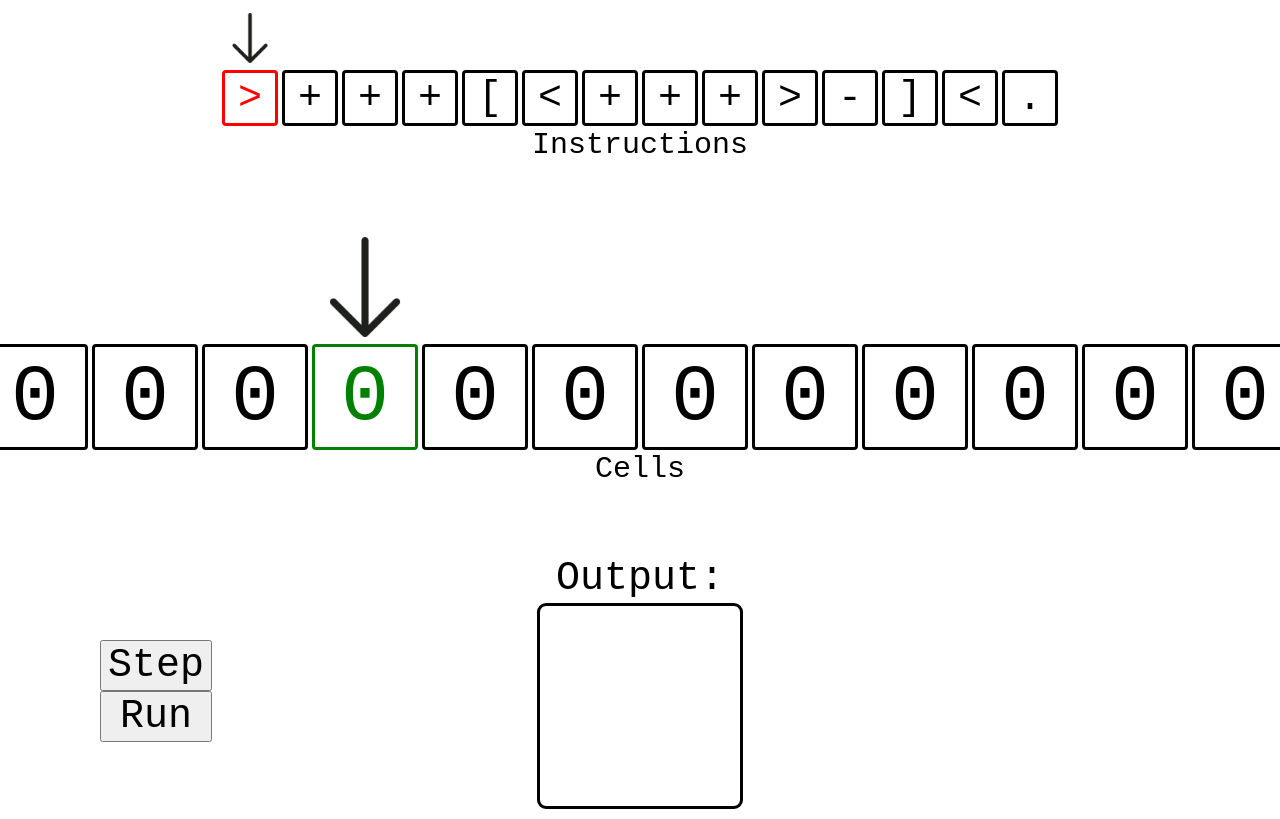
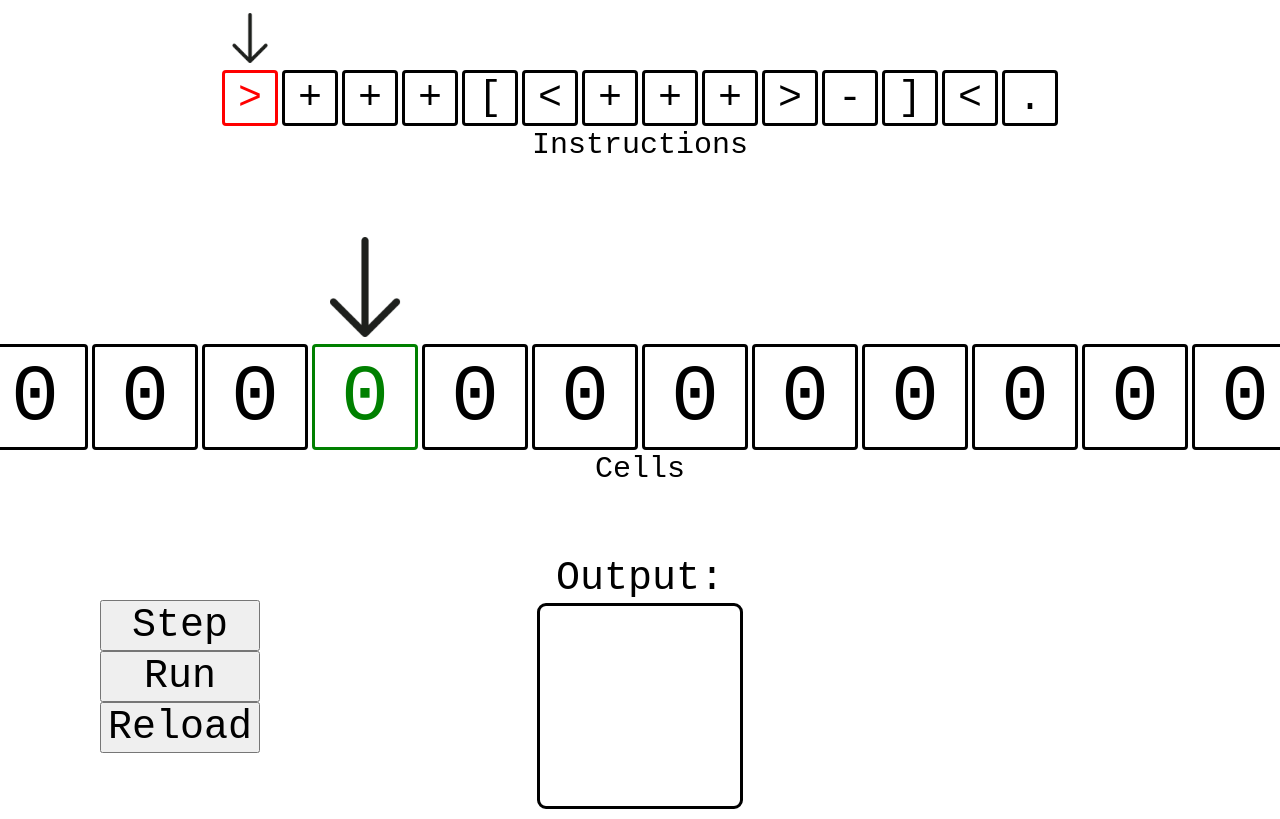
Before and after one commit to mothugget/brainfuck-visualiser, a React (Create React App) app in the folder client/: page / in a window 1280 px wide. Shown: the top 819 px of the page. Built offline with nearby package versions, Linux system fonts and the light colour scheme.

Commit message:
it all works

```diff
--- a/client/src/App.css
+++ b/client/src/App.css
@@ -159,7 +159,7 @@ div{
 flex-direction: column;
   position: fixed;
   left: 100px;
-  top: 80vh;
+  top: 75vh;
 
 }
 
--- a/client/src/App.js
+++ b/client/src/App.js
@@ -85,6 +85,10 @@ function App() {
     console.log("It's alive!")
   }
 
+  function reload(){
+    window.location.reload();
+  }
+
   useEffect(() => {
     if (!finished&&running) {
       const alive = setInterval(step, 200);
@@ -139,6 +143,7 @@ function App() {
       <div className='button-container'>
         <button onClick={step} >Step</button>
         <button onClick={run} >Run</button>
+        <button onClick={reload} >Reload</button>
       </div>
     </div>
   );
```
